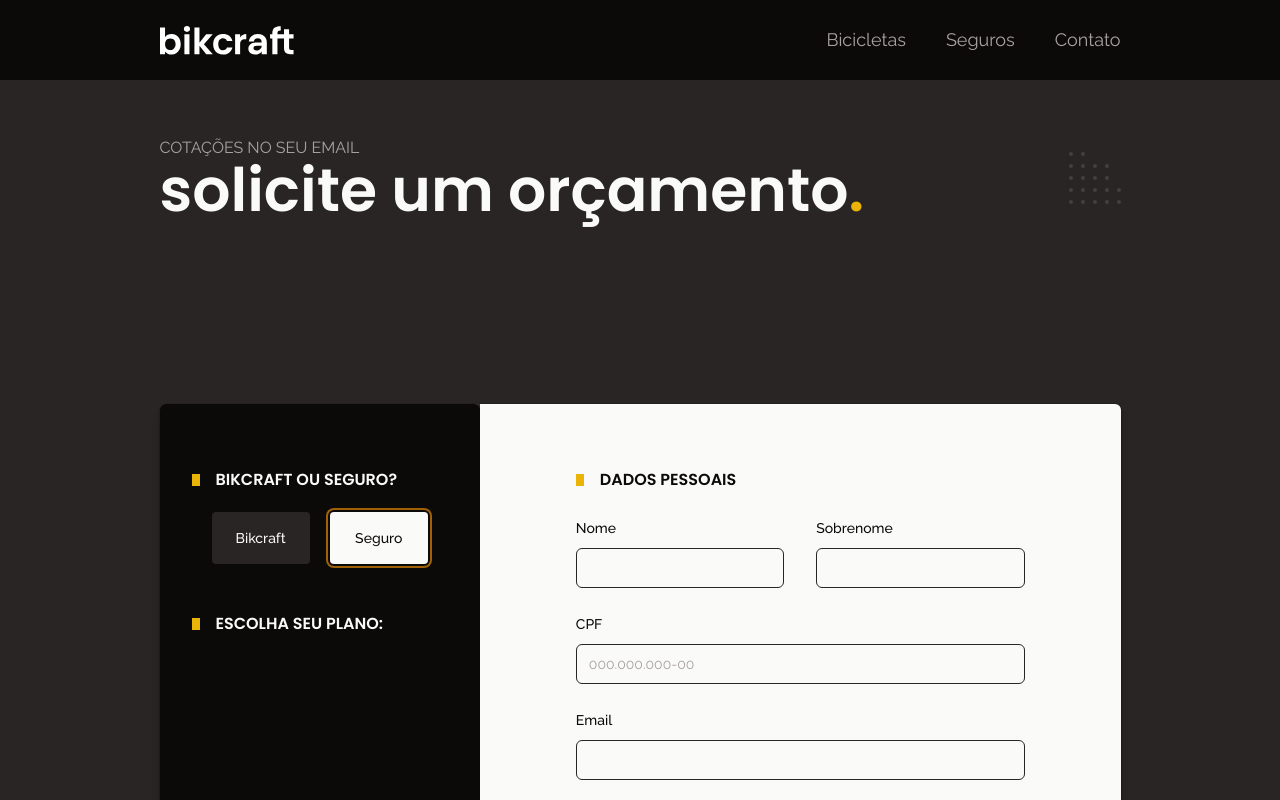
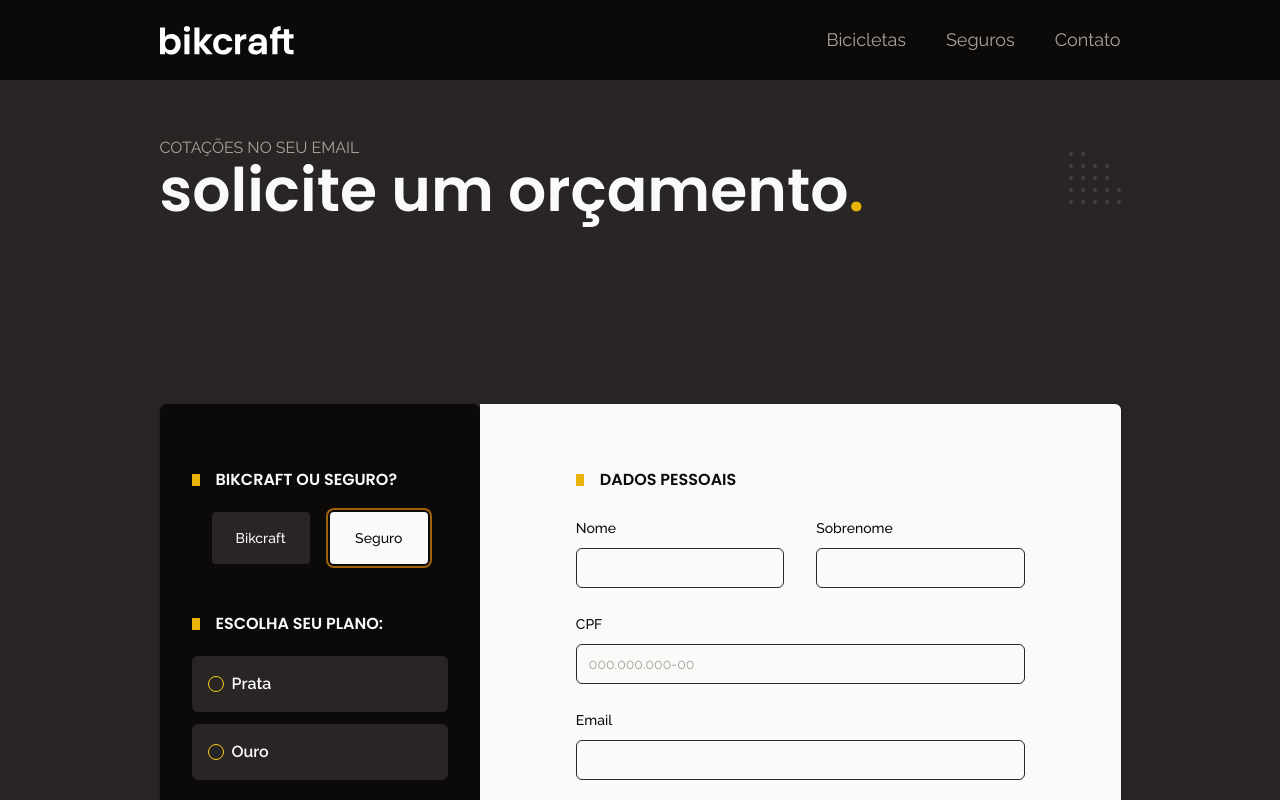
Before and after one commit to barcaca/bikcraft-origamid-barcaca, a Next.js app: page /orcamento in a window 1280 px wide. Both pictures are taken after a click on the tab "Seguro". Shown: the top 800 px of the page. Built offline with nearby package versions, Linux system fonts and the light colour scheme.

Commit message:
feat: terminando pagina orcamento

```diff
--- a/src/app/orcamento/_components/form-budget-plan-bike.tsx
+++ b/src/app/orcamento/_components/form-budget-plan-bike.tsx
@@ -1,7 +1,9 @@
+import { CheckIcon } from 'lucide-react'
 import Image from 'next/image'
 
 import { featureIcons } from '@/app/bicicletas/page'
 import { CustomFormRadio } from '@/components/custom-form-radio'
+import { tiers } from '@/components/tier-card'
 import { FormControl, FormItem, FormLabel } from '@/components/ui/form'
 import { RadioGroupItem } from '@/components/ui/radio-group'
 import { Tabs, TabsContent, TabsList, TabsTrigger } from '@/components/ui/tabs'
@@ -91,10 +93,48 @@ export function FormBudgetPlanBike({ bikes }: { bikes: Bike[] }) {
               </CustomFormRadio>
             </TabsContent>
             <TabsContent value="seguro">
-              <div className="flex items-center gap-2">
+              <div className="mb-5 flex items-center gap-2">
                 <span className="mr-2 inline-block h-3 w-2 bg-yellow-500" />
                 <h3 className="uppercase">Escolha seu plano:</h3>
               </div>
+              <CustomFormRadio name="produto">
+                {tiers.map((tier) => {
+                  return (
+                    <FormItem
+                      key={tier.id}
+                      className="relative grid grid-cols-[min-content_1fr] items-center gap-2 space-y-0 rounded-md bg-secondary p-4 transition-all duration-500 ease-in-out has-[:checked]:bg-foreground has-[:checked]:text-background"
+                    >
+                      <FormControl>
+                        <RadioGroupItem value={tier.name} className="peer" />
+                      </FormControl>
+                      <FormLabel className="!m-0 text-base font-semibold">
+                        {tier.name}
+                      </FormLabel>
+                      <span className="absolute right-4 top-4 hidden font-semibold peer-aria-checked:block">
+                        R$ {tier.price}
+                      </span>
+                      <div className="col-span-2 hidden gap-y-2 px-2 peer-aria-checked:grid xs:grid-cols-2">
+                        <ul className="grid h-full gap-2 text-xs">
+                          {tier.features.map((feature) => {
+                            return (
+                              <li
+                                key={feature}
+                                className="flex items-center gap-2"
+                              >
+                                <CheckIcon
+                                  className={`${tier.featured ? 'text-primary' : 'text-primary/80'} h-6 w-5 flex-none`}
+                                  aria-hidden="true"
+                                />
+                                {feature}
+                              </li>
+                            )
+                          })}
+                        </ul>
+                      </div>
+                    </FormItem>
+                  )
+                })}
+              </CustomFormRadio>
             </TabsContent>
           </Tabs>
         </div>
--- a/src/components/tier-card.tsx
+++ b/src/components/tier-card.tsx
@@ -5,7 +5,7 @@ import { cn } from '@/lib/utils'
 
 import { buttonVariants } from './ui/button'
 
-const tiers = [
+export const tiers = [
   {
     name: 'Prata',
     id: 'tier-prata',
```
